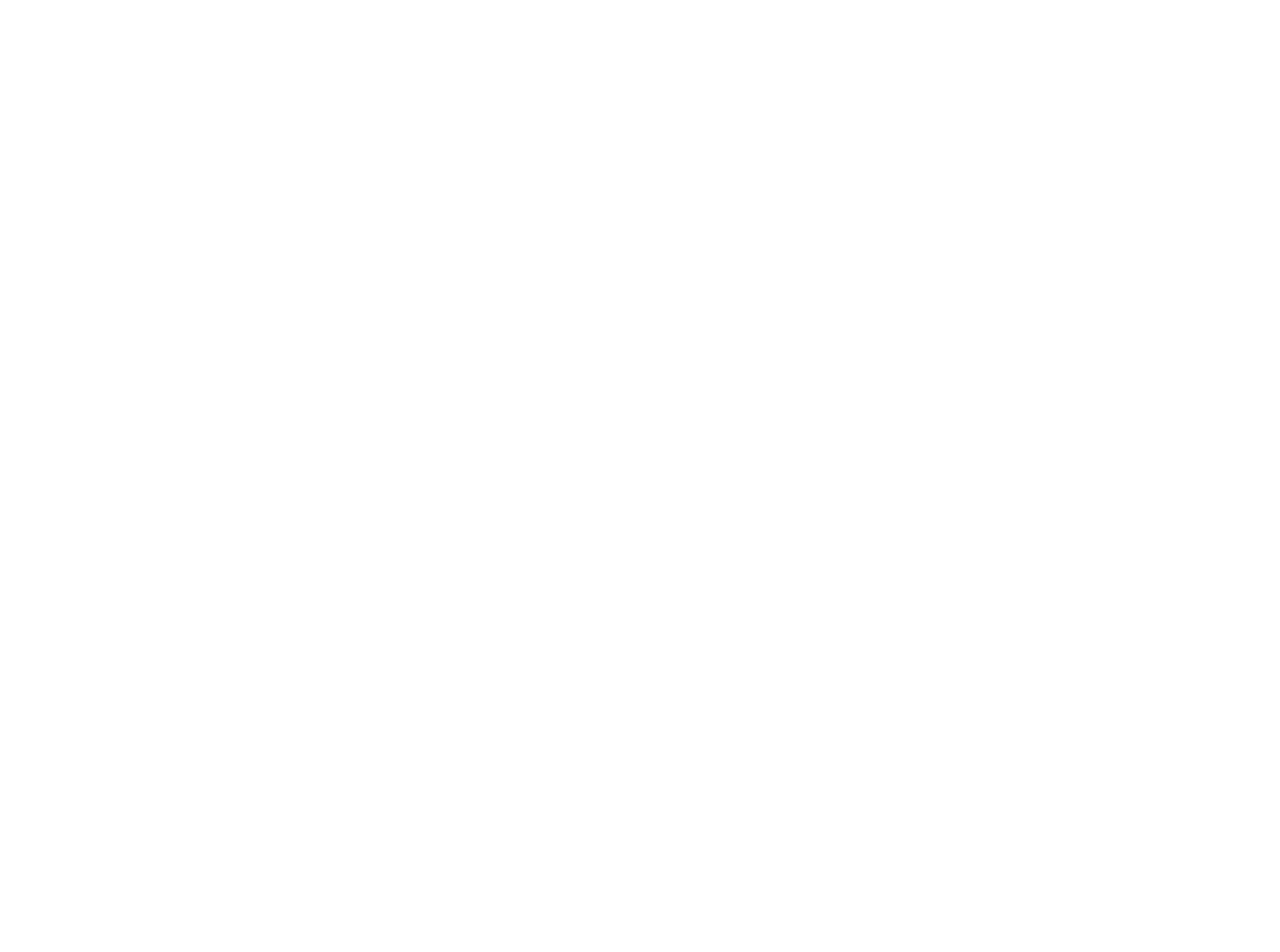
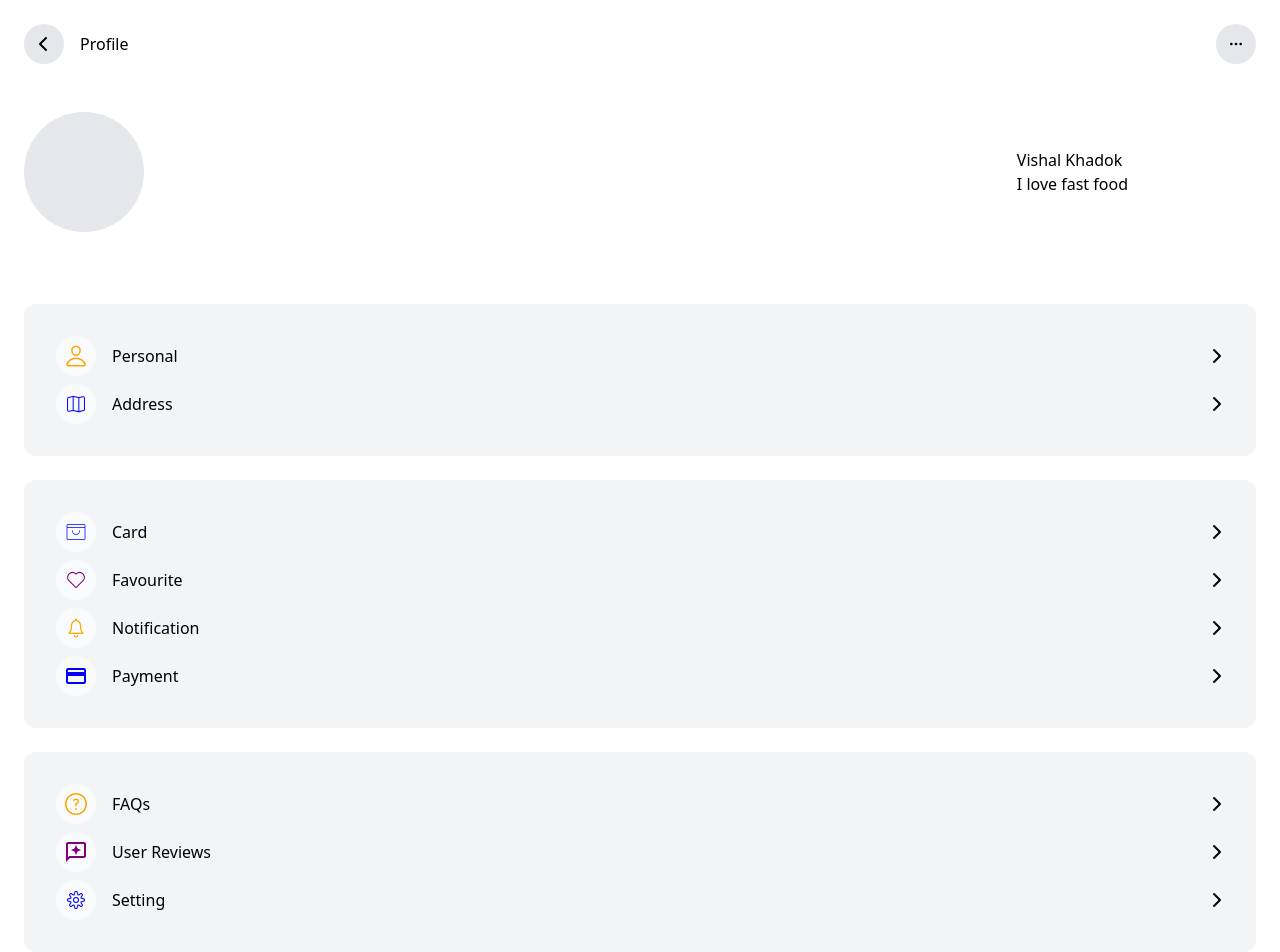
Before and after one commit to iamyusuf01/Food-Delivery-App, a React (Vite) app in the folder client/: page /profile in a window 1280 px wide. Before the commit this address had no page. Shown: the top 952 px of the page. Before the commit the page ends 800 px from the top, so only its background shows below. Built offline with nearby package versions, Linux system fonts and the light colour scheme.

Commit message:
feat: Add Profile page and integrate Navbar and Search components

```diff
--- a/client/src/App.jsx
+++ b/client/src/App.jsx
@@ -4,6 +4,7 @@
 import Signup from "./auth/Signup"
 import ForgetPassword from "./auth/ForgetPassword"
 import Verification from "./auth/Verification"
+import Profile from "./pages/Profile"
 
 function App() {
 
@@ -12,6 +13,7 @@
       <Routes>
       {/* Authentication Routes */}
         <Route path="/" element={<Home/>}/>
+        <Route path="/profile" element={<Profile/>}/>
         <Route path="/login" element={<Login/>}/>
         <Route path="/signup" element={<Signup/>}/>
         <Route path="/forget-password" element={<ForgetPassword/>}/>
--- /dev/null
+++ b/client/src/components/Navbar.jsx
@@ -0,0 +1,39 @@
+import React from "react";
+import { CgMenuLeft } from "react-icons/cg";
+import { FaCaretDown } from "react-icons/fa";
+import { IoBagHandle } from "react-icons/io5";
+import Search from "./Search";
+import { useNavigate } from "react-router";
+
+const Navbar = () => {
+    const navigate = useNavigate()
+  return (
+    <div className="p-6">
+      {/*  */}
+      <div className="flex justify-between items-center">
+        <div className="flex gap-4">
+          <button className=" w-10 h-10 bg-gray-300 rounded-full p-2" onClick={() => navigate('/profile')}>
+            <CgMenuLeft size={26} />
+          </button>
+          <div>
+            <h2 className="uppercase font-semibold text-xs text-amber-600">Deliver To</h2>
+            <div className="flex items-center gap-2">
+              <p className="text-xs">Halal Lab Office</p>
+              <p>
+                <FaCaretDown />
+              </p>
+            </div>
+          </div>
+        </div>
+        <div>
+          <button className="w-10 h-10 rounded-full bg-black p-1.5">
+            <IoBagHandle size={28} fill="white" />
+          </button>
+        </div>
+      </div>
+      <Search/>
+    </div>
+  );
+};
+
+export default Navbar;
--- /dev/null
+++ b/client/src/components/Search.jsx
@@ -0,0 +1,24 @@
+import React from "react";
+import { CiSearch } from "react-icons/ci";
+
+const Search = ({}) => {
+  return (
+    <div className="p-2">
+      <div className="pb-2 pt-4">
+        <h2 className="text-sm">
+          Hey Halal, <span className="font-medium">Good Afternoon</span>
+        </h2>
+      </div>
+      <div className="flex items-center bg-gray-200 gap-2 h-10 rounded pl-2">
+        <CiSearch  size={20}/>
+        <input
+          className="outline-none w-full"
+          type="text"
+          placeholder="Search dishes, restauarants"
+        />
+      </div>
+    </div>
+  );
+};
+
+export default Search;
--- a/client/src/pages/Home.jsx
+++ b/client/src/pages/Home.jsx
@@ -1,8 +1,11 @@
 import React from 'react'
+import Navbar from '../components/Navbar'
 
 const Home = () => {
   return (
-    <div>Home</div>
+    <div>
+      <Navbar/>
+    </div>
   )
 }
 
--- /dev/null
+++ b/client/src/pages/Profile.jsx
@@ -0,0 +1,193 @@
+import React from "react";
+import { FaChevronLeft, FaChevronRight } from "react-icons/fa6";
+import { HiOutlineDotsHorizontal } from "react-icons/hi";
+import { IoPersonOutline } from "react-icons/io5";
+import { PiShoppingBagOpenThin } from "react-icons/pi";
+import { CiHeart } from "react-icons/ci";
+import { IoIosNotificationsOutline } from "react-icons/io";
+import { GoQuestion } from "react-icons/go";
+import { MdPayment, MdOutlineReviews } from "react-icons/md";
+import { CiSettings } from "react-icons/ci";
+import { IoLogOutOutline } from "react-icons/io5";
+import { CiMap } from "react-icons/ci";
+import { useNavigate } from "react-router";
+
+const Profile = () => {
+  const navigate = useNavigate()
+  return (
+    <div className="p-6">
+      {/*  */}
+      <div className="flex justify-between items-center">
+        <div className="flex items-center gap-4 ">
+          <button className="w-10 h-10 rounded-full p-3 bg-gray-200" onClick={() => navigate('/')}>
+            <FaChevronLeft />
+          </button>
+          <h2 className="font-medium">Profile</h2>
+        </div>
+        <div className="w-10 h-10 rounded-full p-3 bg-gray-200">
+          <HiOutlineDotsHorizontal />
+        </div>
+      </div>
+      {/*  */}
+      <div className="flex items-center justify-between py-12">
+        <div className="w-30 h-30 rounded-full p-3 bg-gray-200">
+          <img />
+        </div>
+        <div className="pr-32">
+          <h1>Vishal Khadok</h1>
+          <p>I love fast food</p>
+        </div>
+      </div>
+      {/*  */}
+      <div className="pt-6">
+        <ul className=" bg-gray-100 rounded-xl p-8">
+          <div className="flex justify-between items-center">
+            <li className="flex items-center gap-4">
+              <p className="w-10 h-10 rounded-full p-2 bg-gray-50">
+                <IoPersonOutline size={24} color="orange" />
+              </p>
+              <h2 className="font-medium">Personal</h2>
+            </li>
+            <li>
+              <p>
+                <FaChevronRight />
+              </p>
+            </li>
+          </div>
+          <div className="flex justify-between items-center mt-2">
+            <li className="flex items-center gap-4">
+              <p className="w-10 h-10 rounded-full p-2 bg-gray-50">
+                <CiMap size={24} color="blue" />
+              </p>
+              <h2 className="font-medium">Address</h2>
+            </li>
+            <li>
+              <p>
+                <FaChevronRight />
+              </p>
+            </li>
+          </div>
+        </ul>
+      </div>
+      {/*  */}
+      <div className="pt-6">
+        <ul className=" bg-gray-100 rounded-xl p-8">
+          <div className="flex justify-between items-center">
+            <li className="flex items-center gap-4">
+              <p className="w-10 h-10 rounded-full p-2 bg-gray-50">
+                <PiShoppingBagOpenThin size={24} color="blue" />
+              </p>
+              <h2 className="font-medium">Card</h2>
+            </li>
+            <li>
+              <p>
+                <FaChevronRight />
+              </p>
+            </li>
+          </div>
+          <div className="flex justify-between items-center mt-2">
+            <li className="flex items-center gap-4">
+              <p className="w-10 h-10 rounded-full p-2 bg-gray-50">
+                <CiHeart size={24} color="purple" />
+              </p>
+              <h2 className="font-medium">Favourite</h2>
+            </li>
+            <li>
+              <p>
+                <FaChevronRight />
+              </p>
+            </li>
+          </div>
+          <div className="flex justify-between items-center mt-2">
+            <li className="flex items-center gap-4">
+              <p className="w-10 h-10 rounded-full p-2 bg-gray-50">
+                <IoIosNotificationsOutline size={24} color="orange" />
+              </p>
+              <h2 className="font-medium">Notification</h2>
+            </li>
+            <li>
+              <p>
+                <FaChevronRight />
+              </p>
+            </li>
+          </div>
+          <div className="flex justify-between items-center mt-2">
+            <li className="flex items-center gap-4">
+              <p className="w-10 h-10 rounded-full p-2 bg-gray-50">
+                <MdPayment size={24} color="blue" />
+              </p>
+              <h2 className="font-medium">Payment</h2>
+            </li>
+            <li>
+              <p>
+                <FaChevronRight />
+              </p>
+            </li>
+          </div>
+        </ul>
+      </div>
+      {/*  */}
+      <div className="pt-6">
+        <ul className=" bg-gray-100 rounded-xl p-8">
+          <div className="flex justify-between items-center">
+            <li className="flex items-center gap-4">
+              <p className="w-10 h-10 rounded-full p-2 bg-gray-50">
+                <GoQuestion size={24} color="orange" />
+              </p>
+              <h2 className="font-medium">FAQs</h2>
+            </li>
+            <li>
+              <p>
+                <FaChevronRight />
+              </p>
+            </li>
+          </div>
+          <div className="flex justify-between items-center mt-2">
+            <li className="flex items-center gap-4">
+              <p className="w-10 h-10 rounded-full p-2 bg-gray-50">
+                <MdOutlineReviews size={24} color="purple" />
+              </p>
+              <h2 className="font-medium">User Reviews</h2>
+            </li>
+            <li>
+              <p>
+                <FaChevronRight />
+              </p>
+            </li>
+          </div>
+          <div className="flex justify-between items-center mt-2">
+            <li className="flex items-center gap-4">
+              <p className="w-10 h-10 rounded-full p-2 bg-gray-50">
+                <CiSettings size={24} color="blue" />
+              </p>
+              <h2 className="font-medium">Setting</h2>
+            </li>
+            <li>
+              <p>
+                <FaChevronRight />
+              </p>
+            </li>
+          </div>
+        </ul>
+      </div>
+      {/* Button Logout */}
+      <div className="pt-6">
+        <ul className=" bg-gray-100 rounded-xl py-4 px-8 ">
+          <div className="flex justify-between items-cente mt-2">
+            <li className="flex items-center gap-4">
+              <p className="w-10 h-10 rounded-full p-2 bg-gray-50">
+                <IoLogOutOutline size={24} color="red" />
+              </p>
+              <h2 className="">Logout</h2>
+            </li>
+            <button>
+              <FaChevronRight />
+            </button>
+          </div>
+        </ul>
+      </div>
+    </div>
+  );
+};
+
+export default Profile;
```
